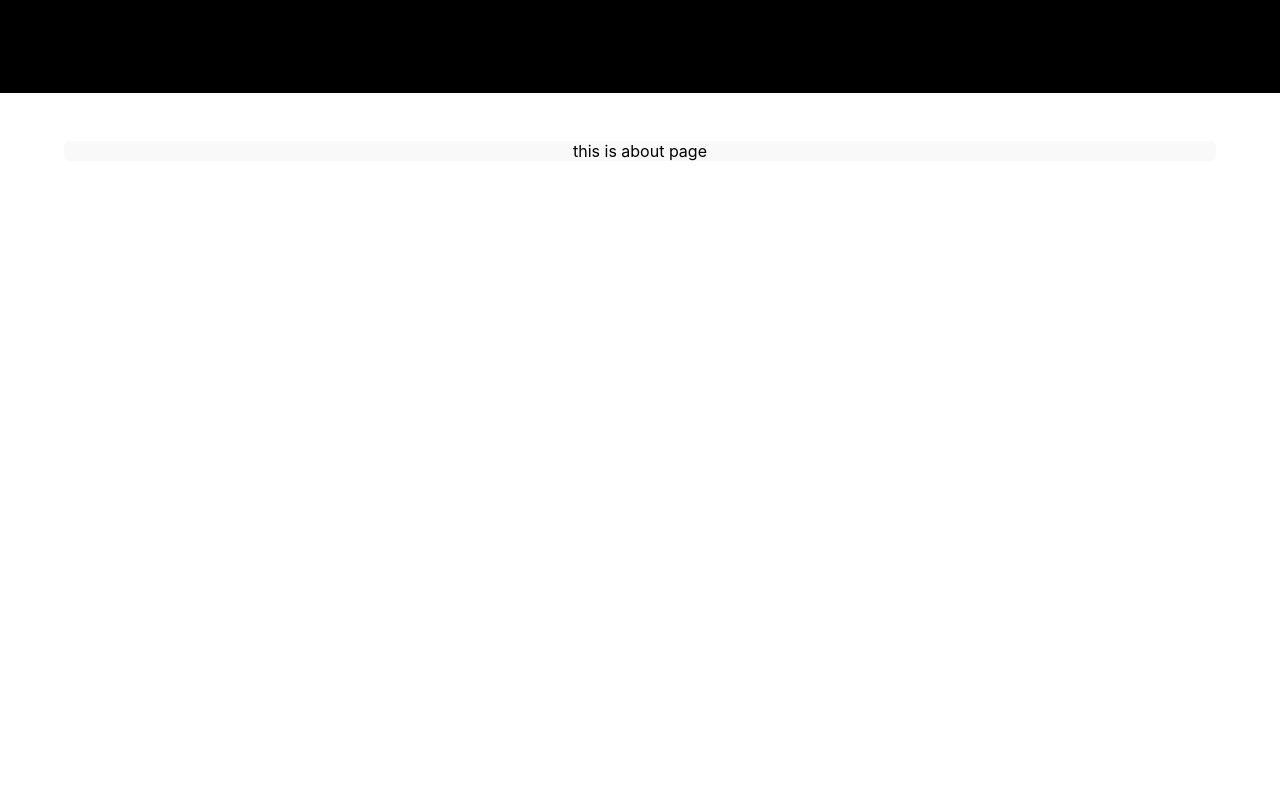
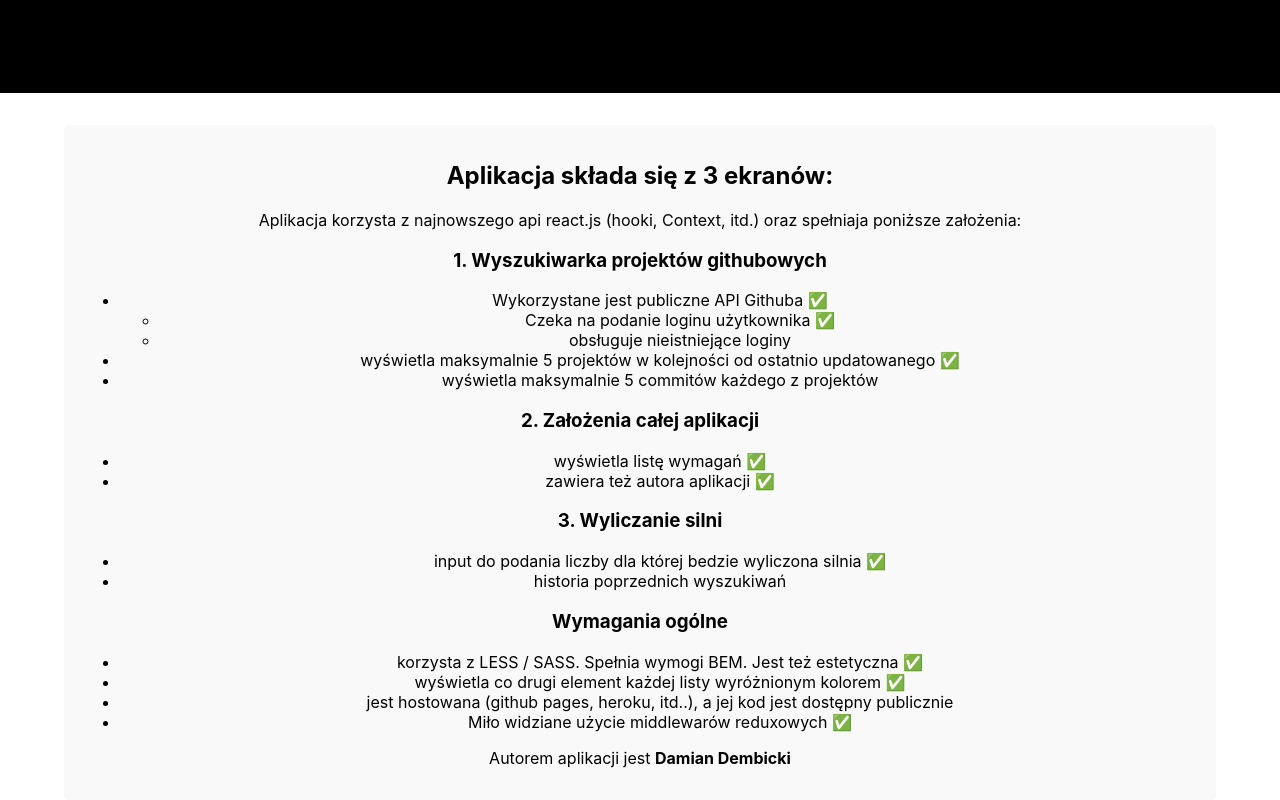
Before and after one commit to dembicki/github-profile-finder, a React (Create React App) app: page /about in a window 1280 px wide. Shown: the part 195-995 px from the top of the page. Before the commit the page ends 800 px from the top, so only its background shows below. Built offline with nearby package versions, Linux system fonts and the light colour scheme.

Commit message:
Added about page content

```diff
--- a/src/App.js
+++ b/src/App.js
@@ -1,5 +1,5 @@
 /* eslint-disable react/jsx-filename-extension */
-import "./App.css";
+import "./App.scss";
 import { BrowserRouter, Route, Switch } from "react-router-dom";
 import React from "react";
 import Home from "./screens/Home";
--- a/src/App.css
+++ b/src/App.scss
@@ -36,3 +36,13 @@
     transform: rotate(360deg);
   }
 }
+
+#requirements {
+  padding: 1rem;
+  text-align: center;
+  .author a {
+    text-decoration: none;
+    color: black;
+    font-weight: bold;
+  }
+}
--- a/src/components/Search.jsx
+++ b/src/components/Search.jsx
@@ -1,6 +1,6 @@
 import React, { useState } from "react";
 import axios from "axios";
-import { useDispatch, useSelector } from "react-redux";
+import { useDispatch } from "react-redux";
 import { addLogin, addRepos } from "../app/github/duck/actions";
 
 import "../styles/Search.scss";
--- a/src/screens/About.jsx
+++ b/src/screens/About.jsx
@@ -7,7 +7,59 @@ export default function About() {
     <div>
       <Header clean title="Project requirements" />
       <ContentWrapper>
-        <p>this is about page</p>
+        <article id="requirements">
+          <h2>Aplikacja składa się z 3 ekranów:</h2>
+          <p>
+            Aplikacja korzysta z najnowszego api react.js (hooki, Context, itd.)
+            oraz spełniaja poniższe założenia:
+          </p>
+
+          <h3>1. Wyszukiwarka projektów githubowych </h3>
+          <ul>
+            <li>
+              Wykorzystane jest publiczne API Githuba ✅
+              <ul>
+                <li> Czeka na podanie loginu użytkownika ✅</li>
+                <li>obsługuje nieistniejące loginy</li>
+              </ul>
+            </li>
+            <li>
+              wyświetla maksymalnie 5 projektów w kolejności od ostatnio
+              updatowanego ✅
+            </li>
+            <li>wyświetla maksymalnie 5 commitów każdego z projektów</li>
+          </ul>
+          <h3>2. Założenia całej aplikacji </h3>
+          <ul>
+            <li>wyświetla listę wymagań ✅</li>
+            <li>zawiera też autora aplikacji ✅</li>
+          </ul>
+          <h3>3. Wyliczanie silni </h3>
+          <ul>
+            <li>
+              input do podania liczby dla której bedzie wyliczona silnia ✅
+            </li>
+            <li>historia poprzednich wyszukiwań</li>
+          </ul>
+          <h3>Wymagania ogólne</h3>
+          <ul>
+            <li>
+              korzysta z LESS / SASS. Spełnia wymogi BEM. Jest też estetyczna ✅
+            </li>
+            <li>
+              wyświetla co drugi element każdej listy wyróżnionym kolorem ✅
+            </li>
+            <li>
+              jest hostowana (github pages, heroku, itd..), a jej kod jest
+              dostępny publicznie
+            </li>
+            <li>Miło widziane użycie middlewarów reduxowych ✅</li>
+          </ul>
+          <p className="author">
+            Autorem aplikacji jest{" "}
+            <a href="https://github.com/dembicki/">Damian Dembicki </a> <br />
+          </p>
+        </article>
       </ContentWrapper>
     </div>
   );
--- a/src/screens/Factorial.jsx
+++ b/src/screens/Factorial.jsx
@@ -1,11 +1,13 @@
 import React from "react";
 import ContentWrapper from "../components/ContentWrapper";
 import Header from "../components/Header";
+import Search from "../components/Search";
 
 export default function Factorial() {
   return (
     <div>
       <Header title="Factorial calculator" />
+      <Search />
       <ContentWrapper>
         <p>this is factorial page</p>
       </ContentWrapper>
--- a/src/screens/Home.jsx
+++ b/src/screens/Home.jsx
@@ -1,4 +1,4 @@
-import React, { useState } from "react";
+import React from "react";
 import ContentWrapper from "../components/ContentWrapper";
 import Header from "../components/Header";
 import ReposList from "../components/ReposList";
```
